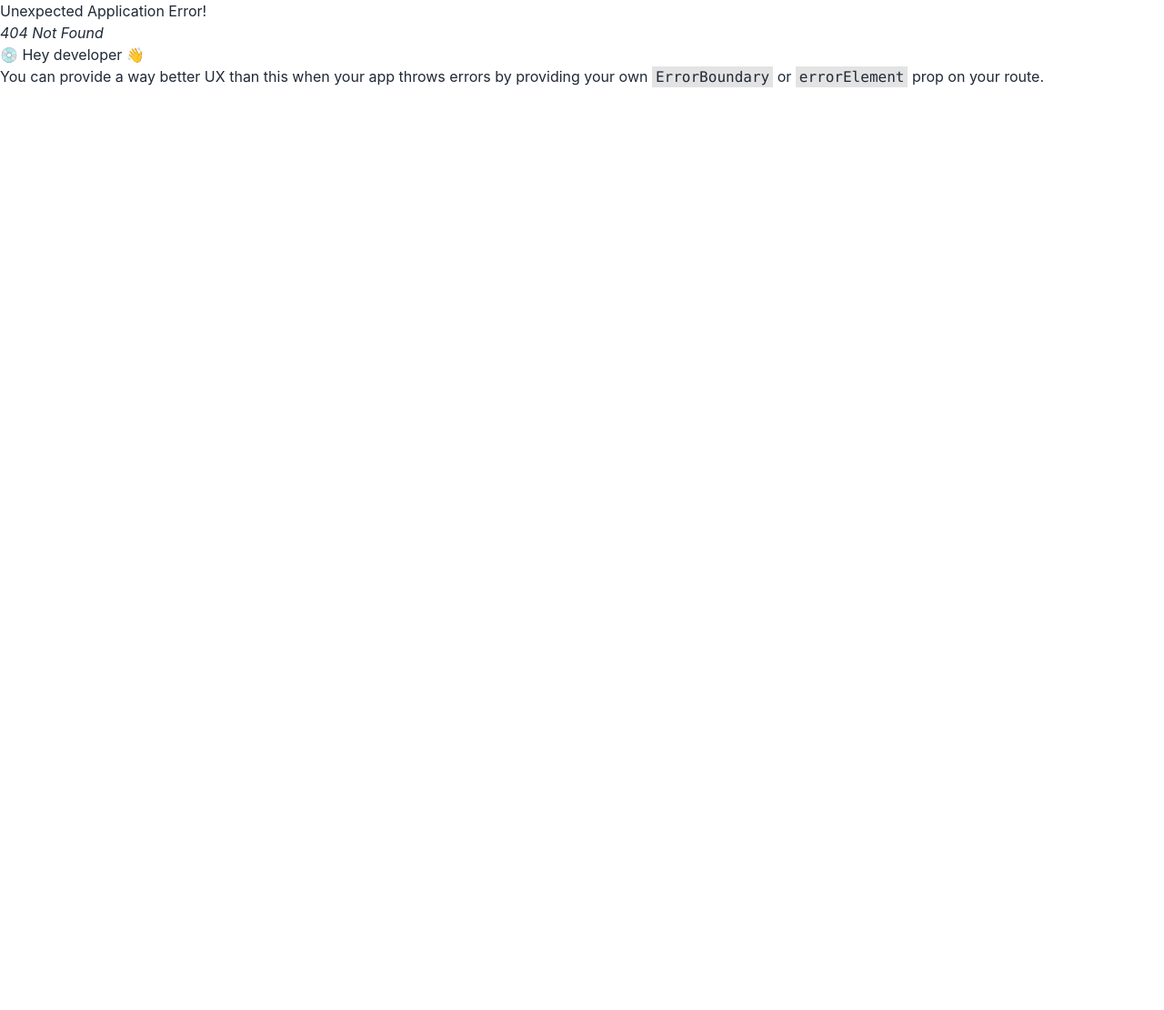
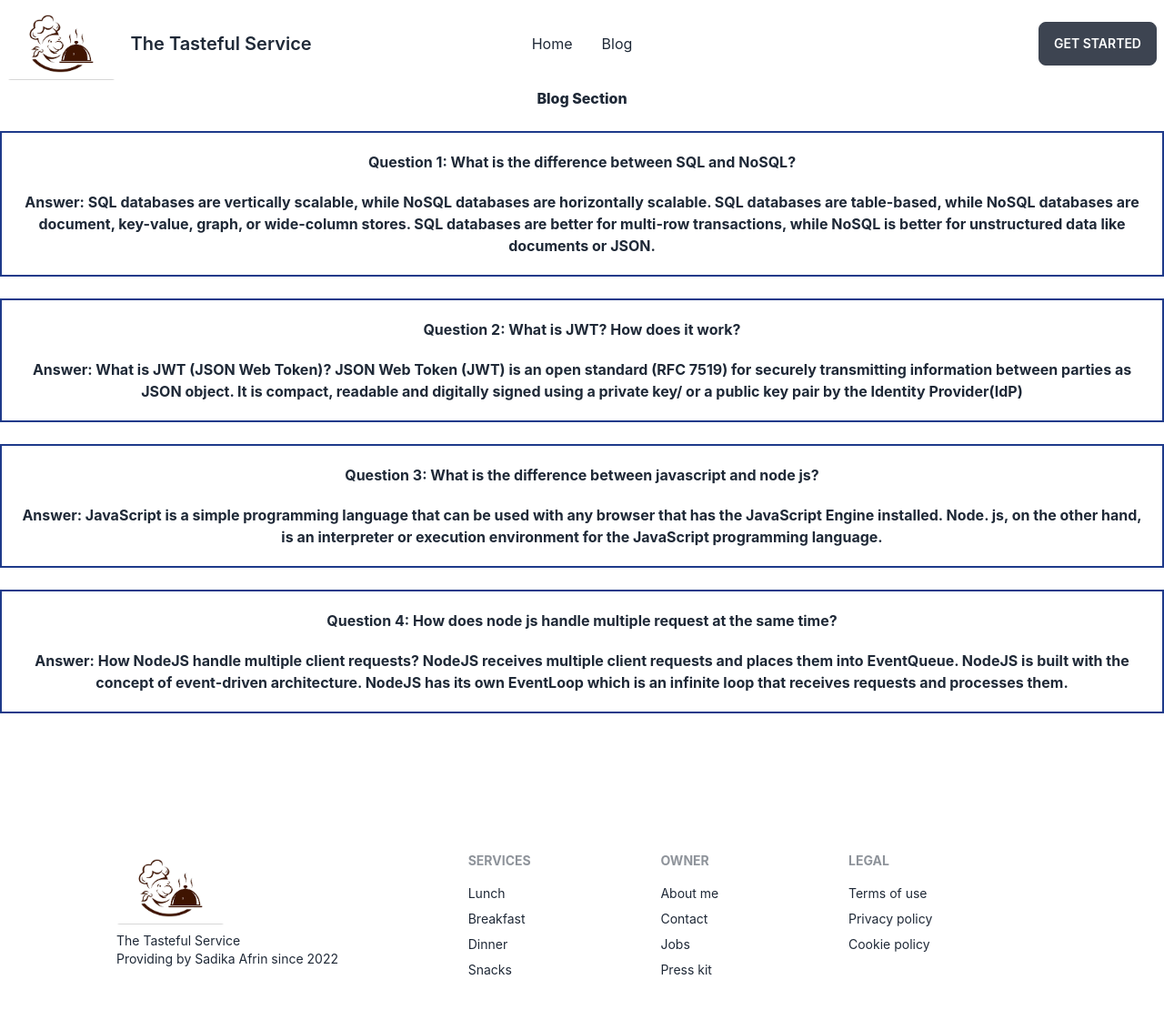
Before and after one commit to sadikaRimu/the-tasteful-service-client-repo, a React (Create React App) app: page /blog in a window 1280 px wide. Before the commit this address had no page. Shown: the top 1110 px of the page at 91% size. Before the commit the page ends 800 px from the top, so only its background shows below. Built offline with nearby package versions, Linux system fonts and the light colour scheme.

Commit message:
blog section added

```diff
--- a/src/Router/Routes/Routes.js
+++ b/src/Router/Routes/Routes.js
@@ -1,4 +1,5 @@
 import { createBrowserRouter } from "react-router-dom";
+import Blog from "../../components/Blog/Blog";
 import Home from "../../components/Home/Home/Home";
 import Main from "../../Layout/Main";
 
@@ -10,6 +11,10 @@ const router = createBrowserRouter([
             {
                 path: '/',
                 element: <Home></Home>
+            },
+            {
+                path: '/blog',
+                element: <Blog></Blog>
             }
         ]
     }
--- /dev/null
+++ b/src/components/Blog/Blog.js
@@ -0,0 +1,27 @@
+import React from 'react';
+
+const Blog = () => {
+    return (
+        <div className='text-center font-bold'>
+            <h2 className='mb-6 font-extrabold'>Blog Section</h2>
+            <div className='border-2 border-blue-900 p-5 mb-6'>
+                <h1 className='mb-5'>Question 1: What is the difference between SQL and NoSQL?</h1>
+                <p>Answer: SQL databases are vertically scalable, while NoSQL databases are horizontally scalable. SQL databases are table-based, while NoSQL databases are document, key-value, graph, or wide-column stores. SQL databases are better for multi-row transactions, while NoSQL is better for unstructured data like documents or JSON.</p>
+            </div>
+            <div className='border-2 border-blue-900 p-5 mb-6'>
+                <h1 className='mb-5'>Question 2: What is JWT? How does it work?</h1>
+                <p>Answer: What is JWT (JSON Web Token)? JSON Web Token (JWT) is an open standard (RFC 7519) for securely transmitting information between parties as JSON object. It is compact, readable and digitally signed using a private key/ or a public key pair by the Identity Provider(IdP)</p>
+            </div>
+            <div className='border-2 border-blue-900 p-5 mb-6'>
+                <h1 className='mb-5'>Question 3: What is the difference between javascript and node js?</h1>
+                <p>Answer: JavaScript is a simple programming language that can be used with any browser that has the JavaScript Engine installed. Node. js, on the other hand, is an interpreter or execution environment for the JavaScript programming language.</p>
+            </div>
+            <div className='border-2 border-blue-900 p-5 mb-6'>
+                <h1 className='mb-5'>Question 4: How does node js handle multiple request at the same time?</h1>
+                <p>Answer: How NodeJS handle multiple client requests? NodeJS receives multiple client requests and places them into EventQueue. NodeJS is built with the concept of event-driven architecture. NodeJS has its own EventLoop which is an infinite loop that receives requests and processes them.</p>
+            </div>
+        </div>
+    );
+};
+
+export default Blog;
--- a/src/components/Shared/Footer/Footer.js
+++ b/src/components/Shared/Footer/Footer.js
@@ -1,22 +1,23 @@
 import React from 'react';
+import logo from '../../../assets/images/Logo/foodlogo.jpg';
 
 const Footer = () => {
     return (
-        <footer className="footer p-32 bg-slate-200 text-blue">
+        <footer className="footer p-32 bg-nutral-200 text-blue">
             <div>
-                {/* <img src={logo} alt="" /> */}
-                <p>ACME Industries Ltd.<br />Providing reliable tech since 1992</p>
+                <img className='h-20 w-25 rounded' src={logo} alt="" />
+                <p>The Tasteful Service<br />Providing by Sadika Afrin since 2022</p>
             </div>
             <div>
                 <span className="footer-title">Services</span>
-                <a href='/' className="link link-hover">Branding</a>
-                <a href='/' className="link link-hover">Design</a>
-                <a href='/' className="link link-hover">Marketing</a>
-                <a href='/' className="link link-hover">Advertisement</a>
+                <a href='/' className="link link-hover">Lunch</a>
+                <a href='/' className="link link-hover">Breakfast</a>
+                <a href='/' className="link link-hover">Dinner</a>
+                <a href='/' className="link link-hover">Snacks</a>
             </div>
             <div>
-                <span className="footer-title">Company</span>
-                <a href='/' className="link link-hover">About us</a>
+                <span className="footer-title">Owner</span>
+                <a href='/' className="link link-hover">About me</a>
                 <a href='/' className="link link-hover">Contact</a>
                 <a href='/' className="link link-hover">Jobs</a>
                 <a href='/' className="link link-hover">Press kit</a>
--- a/src/components/Shared/Header/Header.js
+++ b/src/components/Shared/Header/Header.js
@@ -1,5 +1,6 @@
 import React from 'react';
 import { Link } from 'react-router-dom';
+import logo from '../../../assets/images/Logo/foodlogo.jpg';
 
 const Header = () => {
     return (
@@ -10,16 +11,17 @@ const Header = () => {
                         <svg xmlns="http://www.w3.org/2000/svg" className="h-5 w-5" fill="none" viewBox="0 0 24 24" stroke="currentColor"><path strokeLinecap="round" strokeLinejoin="round" strokeWidth="2" d="M4 6h16M4 12h8m-8 6h16" /></svg>
                     </label>
                     <ul tabIndex={0} className="menu menu-compact dropdown-content mt-3 p-2 shadow bg-base-100 rounded-box w-52">
-                        <li><a>Item 1</a></li>
-                        <li><a>Item 3</a></li>
+                        <li><Link to='/'>Home</Link></li>
+                        <li><Link to='/blog'>Blog</Link></li>
                     </ul>
                 </div>
-                <a className="btn btn-ghost normal-case text-xl">The Tasteful Service</a>
+                <img className='h-20 w-25 rounded' src={logo} alt="" />
+                <Link className="btn btn-ghost normal-case text-xl">The Tasteful Service</Link>
             </div>
             <div className="navbar-center hidden lg:flex">
                 <ul className="menu menu-horizontal p-0">
-                    <li><Link>Home</Link></li>
-                    <li><a>Item 3</a></li>
+                    <li><Link to='/'>Home</Link></li>
+                    <li><Link to='/blog'>Blog</Link></li>
                 </ul>
             </div>
             <div className="navbar-end">
```
Also changed, not shown: src/assets/images/Logo/foodlogo.jpg (added), 1 other file (tests, documents, lock files or other folders).
